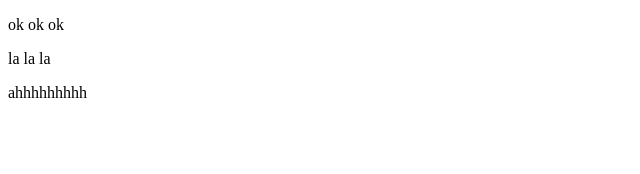
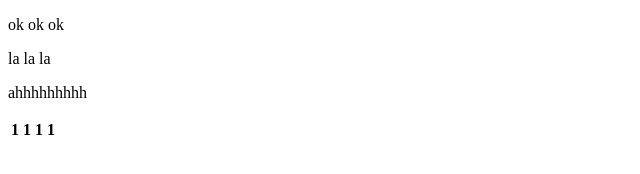
Before and after one commit to Chhitchhanut/merge_branch, a plain HTML site: page index.html in a window 1280 px wide. Shown: the full height of the page, 0-640 px from the left. Drawn offline with Linux system fonts and the light colour scheme.

Commit message:
add table

```diff
--- a/index.html
+++ b/index.html
@@ -9,5 +9,13 @@
     <p>ok ok ok</p>
     <P>la la la</P>
     <P>ahhhhhhhhh</P>
+    <table>
+        <tr>
+            <th>1</th>
+            <th>1</th>
+            <th>1</th>
+            <th>1</th>
+        </tr>
+    </table>
 </body>
 </html>
```
